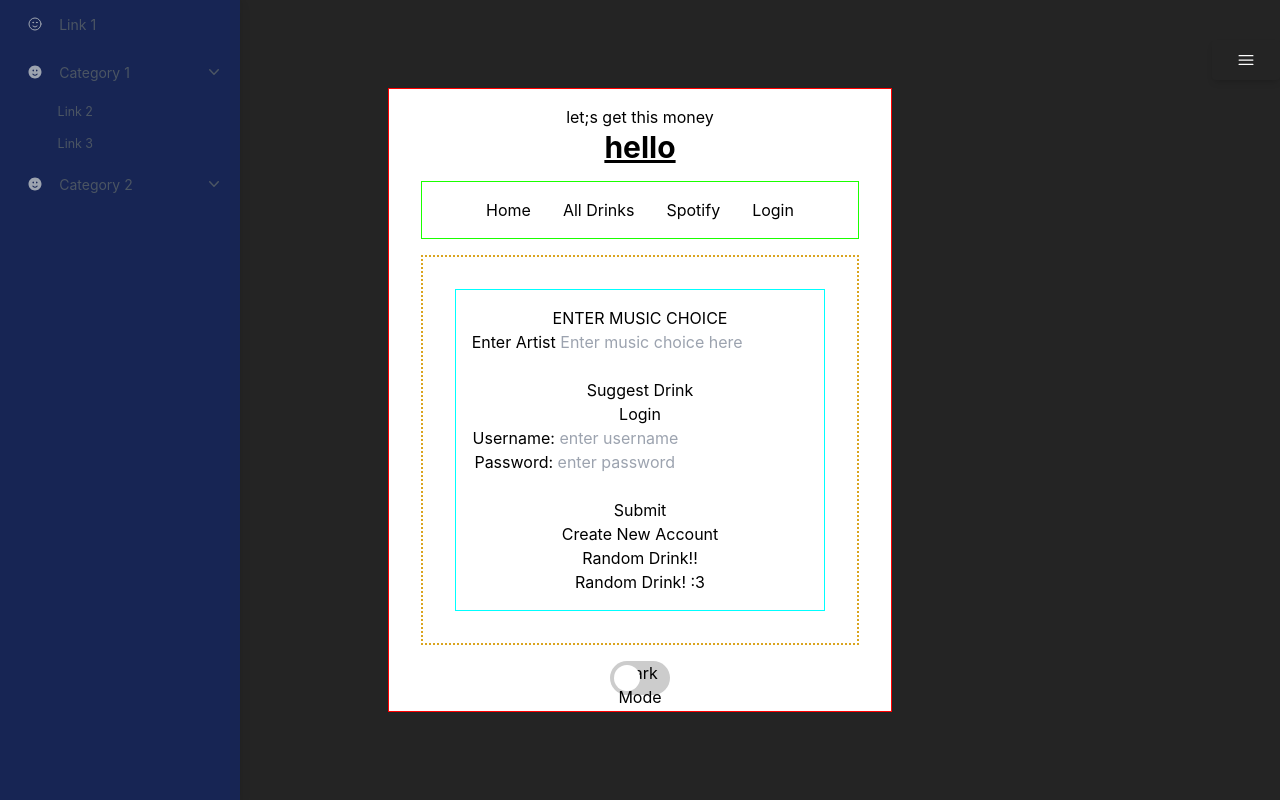
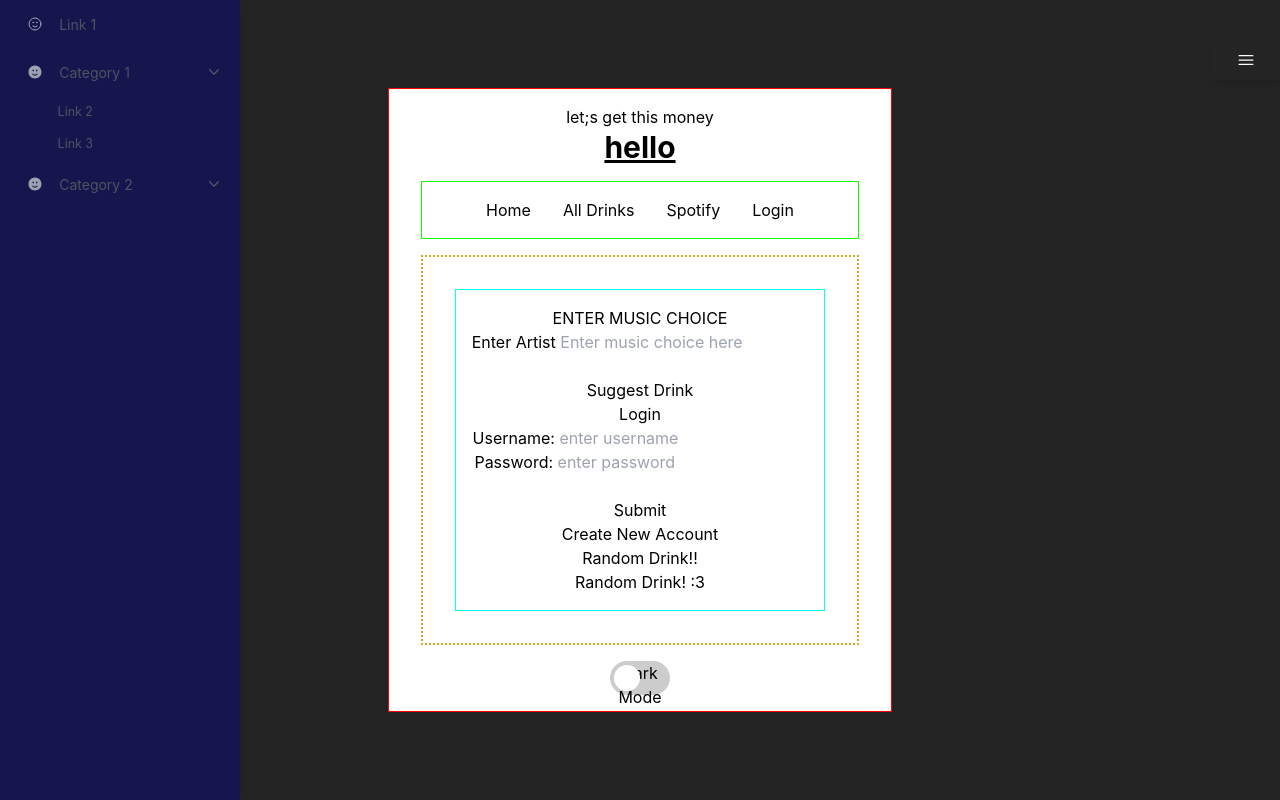
Before and after one commit to adventuring-party-capstone/CAPSTONE-MAIN, a React (Vite) app in the folder client/: page / in a window 1280 px wide. Built offline with nearby package versions, Linux system fonts and the light colour scheme; no server answers.

Commit message:
learned how to add custom stuff to tailwind lmfao

```diff
--- a/client/src/components/SideNav.jsx
+++ b/client/src/components/SideNav.jsx
@@ -10,10 +10,10 @@ export default function SideNav({ mode }) {
 		function sideNavBG() {
 			if (mode) {
 				// darkmode on
-				setBgmode("bg-orange-500");
+				setBgmode("bg-[#FFA100]");
 			} else {
 				// darkmode off
-				setBgmode("bg-blue-950");
+				setBgmode("bg-[#16154D]");
 			}
 		}
 		sideNavBG();
```
